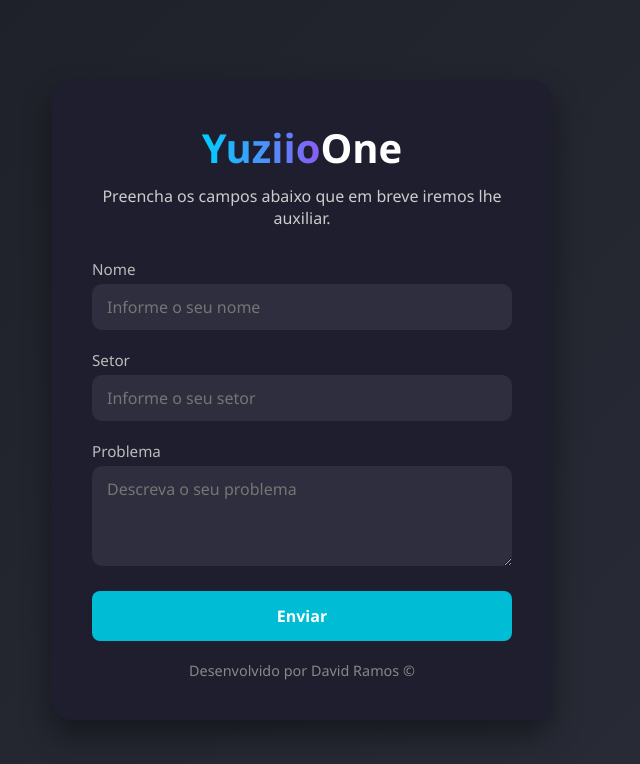
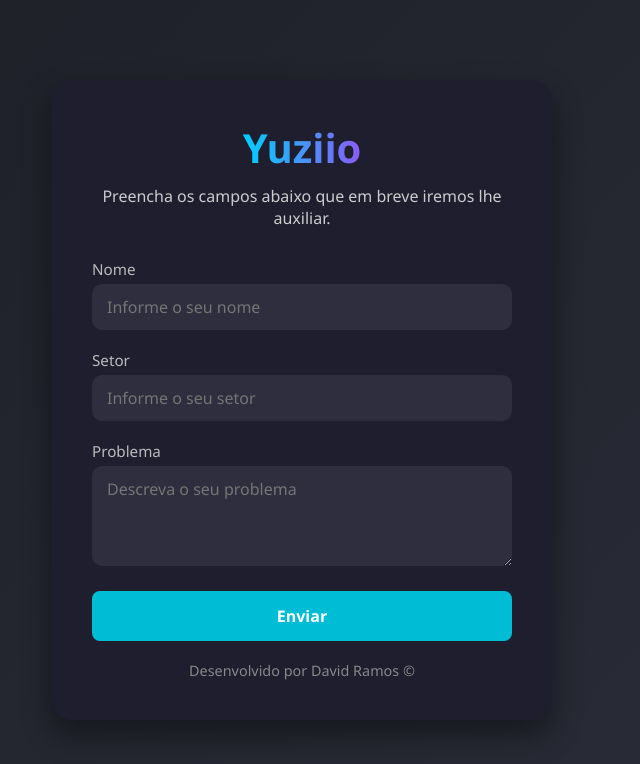
Before and after one commit to DavidSoaresRamos/HelpDesk-para-Chamados-TI, a plain HTML site: page index.html in a window 1280 px wide. Shown: the whole page, without its empty margins (338-978 px from the left). Drawn offline with Linux system fonts and the light colour scheme; some packages are replaced by stand-ins of ours; a script that the page names is missing.

Commit message:
Update index.html

```diff
--- a/index.html
+++ b/index.html
@@ -4,7 +4,7 @@
 <head>
     <meta charset="UTF-8">
     <meta name="viewport" content="width=device-width, initial-scale=1.0">
-    <title>Formulario | YuziioOne</title>
+    <title>Formulario | Yuziio</title>
     <link rel="stylesheet" href="style.css">
     <script src="https://cdn.jsdelivr.net/npm/sweetalert2@11"></script>
    <link rel="shortcut icon" href="cat.ico" type="image/x-icon">
@@ -13,7 +13,7 @@
     <form action="">
         <div class="container">
             <div class="tittle">
-                <h1><span>Yuziio</span>One</h1>
+                <h1><span>Yuziio</span></h1>
                 <p>Preencha os campos abaixo que em breve iremos lhe auxiliar.</p>
             </div>
             <div class="ticket">
```
